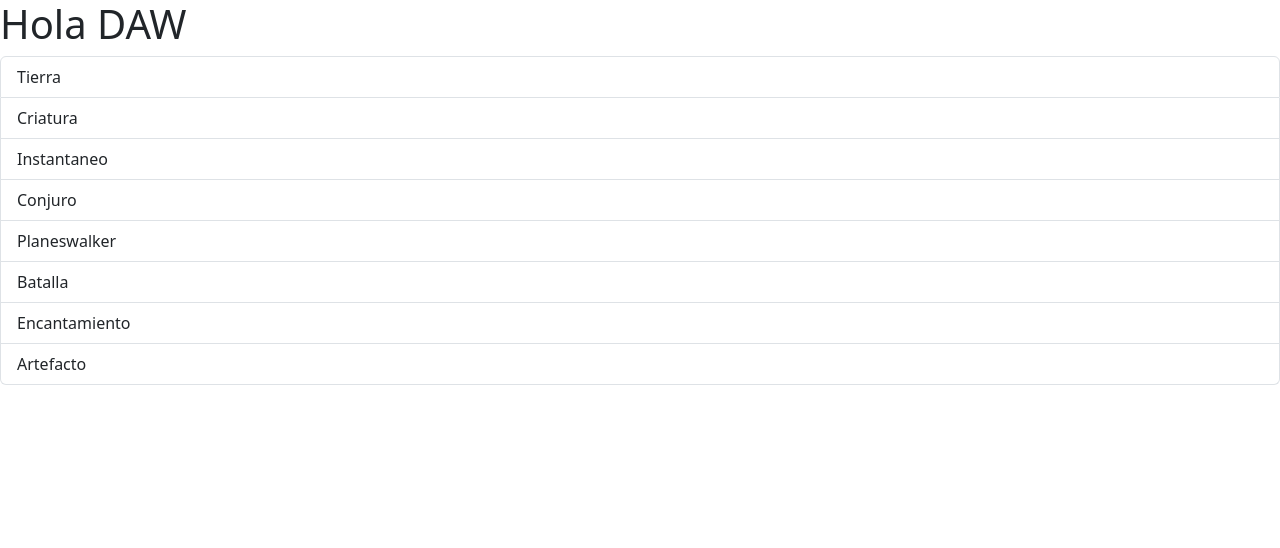
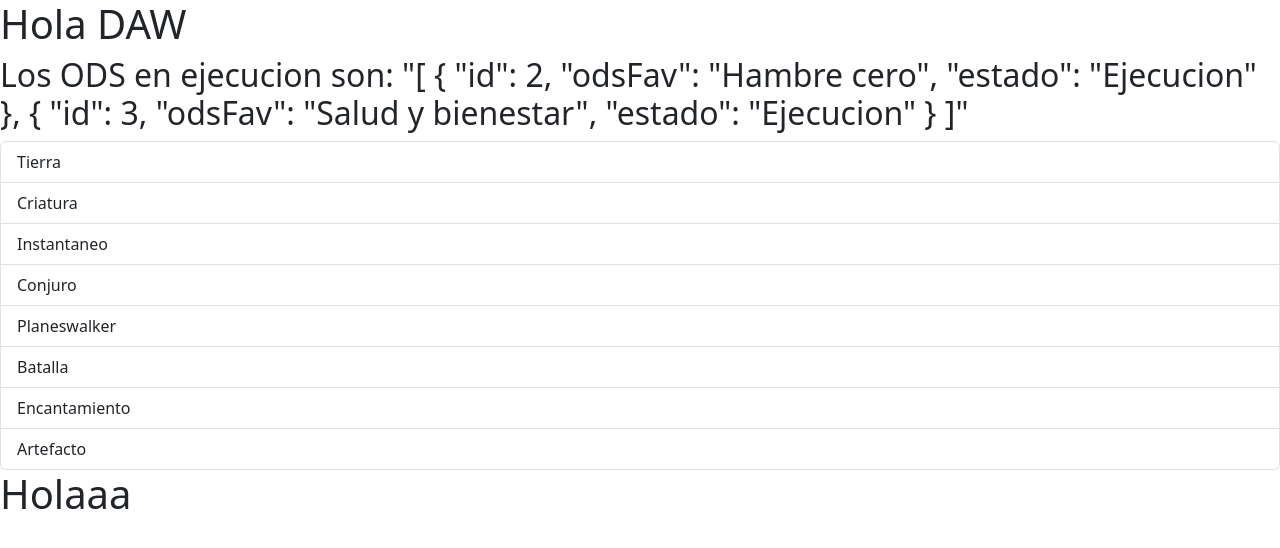
Before and after one commit to javiercaslop0310/hola-mundo.react, a React app in the folder vite-proyect/: page / in a window 1280 px wide. Shown: the top 548 px of the page. Built offline with nearby package versions, Linux system fonts and the light colour scheme; the HTML template or start-up script is replaced by a standard one.

Commit message:
Add filter ods

```diff
--- a/package.json
+++ /dev/null
@@ -1,5 +0,0 @@
-{
-  "dependencies": {
-    "bootstrap": "^5.3.8"
-  }
-}
--- a/vite-proyect/src/components/App.tsx
+++ b/vite-proyect/src/components/App.tsx
@@ -0,0 +1,9 @@
+function App() {
+  return (
+    <>
+      <h1>Holaaa</h1>
+    </>
+  );
+}
+
+export default App;
--- /dev/null
+++ b/vite-proyect/src/components/Ods.tsx
@@ -0,0 +1,54 @@
+function Ods() {
+  enum listaODS {
+    ods1 = "Fin de la pobreza",
+    ods2 = "Hambre cero",
+    ods3 = "Salud y bienestar",
+    ods4 = "Educación de calidad",
+    ods5 = "Vida submarina",
+    ods6 = "Energía asequible y no contaminante",
+    ods7 = "Acción por el clima",
+    ods8 = "Agua limpia y saneamiento",
+  }
+  type EstadoOds = "Aprobado" | "Ejecucion" | "Completado" | "Rechazado";
+
+  interface InterfazSostenible {
+    id: number;
+    odsFav: listaODS;
+    estado: EstadoOds;
+  }
+
+  const odsAlumnos: InterfazSostenible[] = [
+    {
+      id: 1,
+      odsFav: listaODS.ods1,
+      estado: "Rechazado",
+    },
+    {
+      id: 2,
+      odsFav: listaODS.ods2,
+      estado: "Ejecucion",
+    },
+    {
+      id: 3,
+      odsFav: listaODS.ods3,
+      estado: "Ejecucion",
+    },
+  ];
+
+  function filtrarProyectosClimaticos(
+    ods: InterfazSostenible[],
+  ): InterfazSostenible[] {
+    return ods.filter((o) => o.estado == "Ejecucion");
+  }
+
+  const resultadoJson = filtrarProyectosClimaticos(odsAlumnos);
+
+  return (
+    <h2>
+      {" "}
+      Los ODS en ejecucion son: "{JSON.stringify(resultadoJson, null, 1)}"
+    </h2>
+  );
+}
+
+export default Ods;
--- a/vite-proyect/src/main.tsx
+++ b/vite-proyect/src/main.tsx
@@ -2,11 +2,18 @@
 import { createRoot } from "react-dom/client";
 import "bootstrap/dist/css/bootstrap.css";
 import List from "./components/List.tsx";
+import App from "./components/App.tsx";
 import HolaReact from "./components/HolaReact.tsx";
+import Ods from "./components/Ods.tsx";
 
 createRoot(document.getElementById("root")!).render(
   <StrictMode>
     <HolaReact />
+    <Ods />
     <List />
+    {/* <List />
+    <List />
+    <List /> */}
+    <App />
   </StrictMode>,
 );
```
Also changed, not shown: 1 other file (tests, documents, lock files or other folders).
